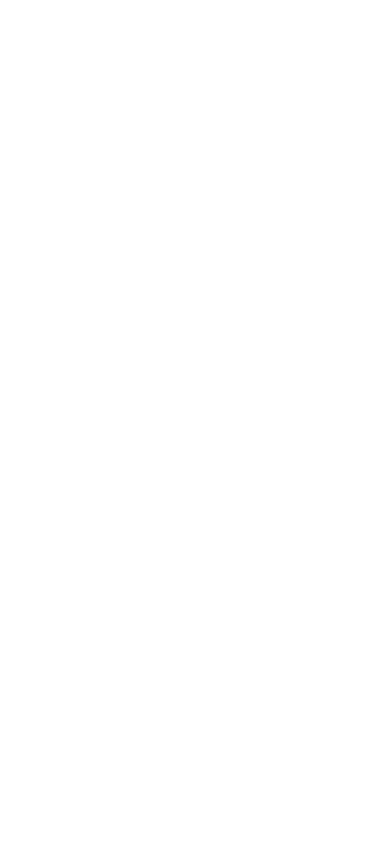
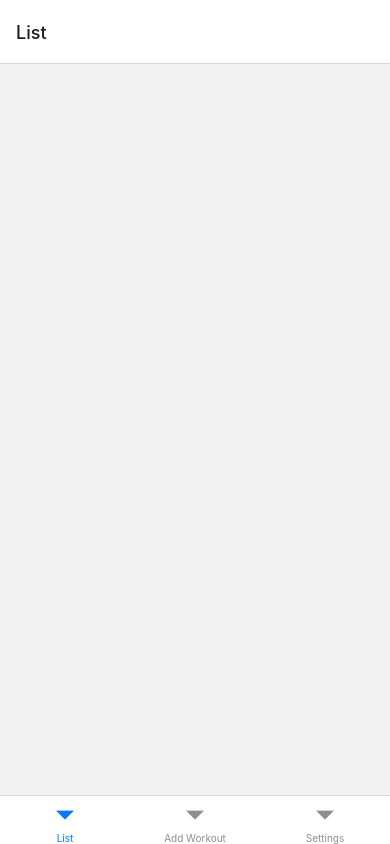
Before and after one commit to JormaByte/wdiary, a React Native app: screen /List in a window 390 px wide. Built offline with nearby package versions, Linux system fonts and the light colour scheme.

Commit message:
components

```diff
--- a/App.js
+++ b/App.js
@@ -1,10 +1,21 @@
 import { Text, View } from 'react-native';
 import Styles from './styles/Styles'
+import { NavigationContainer } from '@react-navigation/native';
+import { createBottomTabNavigator } from '@react-navigation/bottom-tabs'
+import List from './components/List';
+import AddWorkout from './components/AddWorkout';
+import Settings from './components/Settings';
+
+const Tab = createBottomTabNavigator()
 
 export default function App() {
   return (
-    <View>
-
-    </View>
+    <NavigationContainer>
+      <Tab.Navigator>
+        <Tab.Screen name='List' component={List}/>
+        <Tab.Screen name='Add Workout' component={AddWorkout}/>
+        <Tab.Screen name='Settings' component={Settings}/>
+      </Tab.Navigator>
+    </NavigationContainer>
   );
 }
--- /dev/null
+++ b/components/AddWorkout.js
@@ -0,0 +1,10 @@
+import { Text, View } from 'react-native';
+import Styles from './styles/Styles'
+
+export default function AddWorkout() {
+  return (
+    <View>
+
+    </View>
+  );
+}
--- /dev/null
+++ b/components/List.js
@@ -0,0 +1,10 @@
+import { Text, View } from 'react-native';
+import Styles from './styles/Styles'
+
+export default function List() {
+  return (
+    <View>
+
+    </View>
+  );
+}
--- /dev/null
+++ b/components/Settings.js
@@ -0,0 +1,10 @@
+import { Text, View } from 'react-native';
+import Styles from './styles/Styles'
+
+export default function Settings() {
+  return (
+    <View>
+
+    </View>
+  );
+}
```
